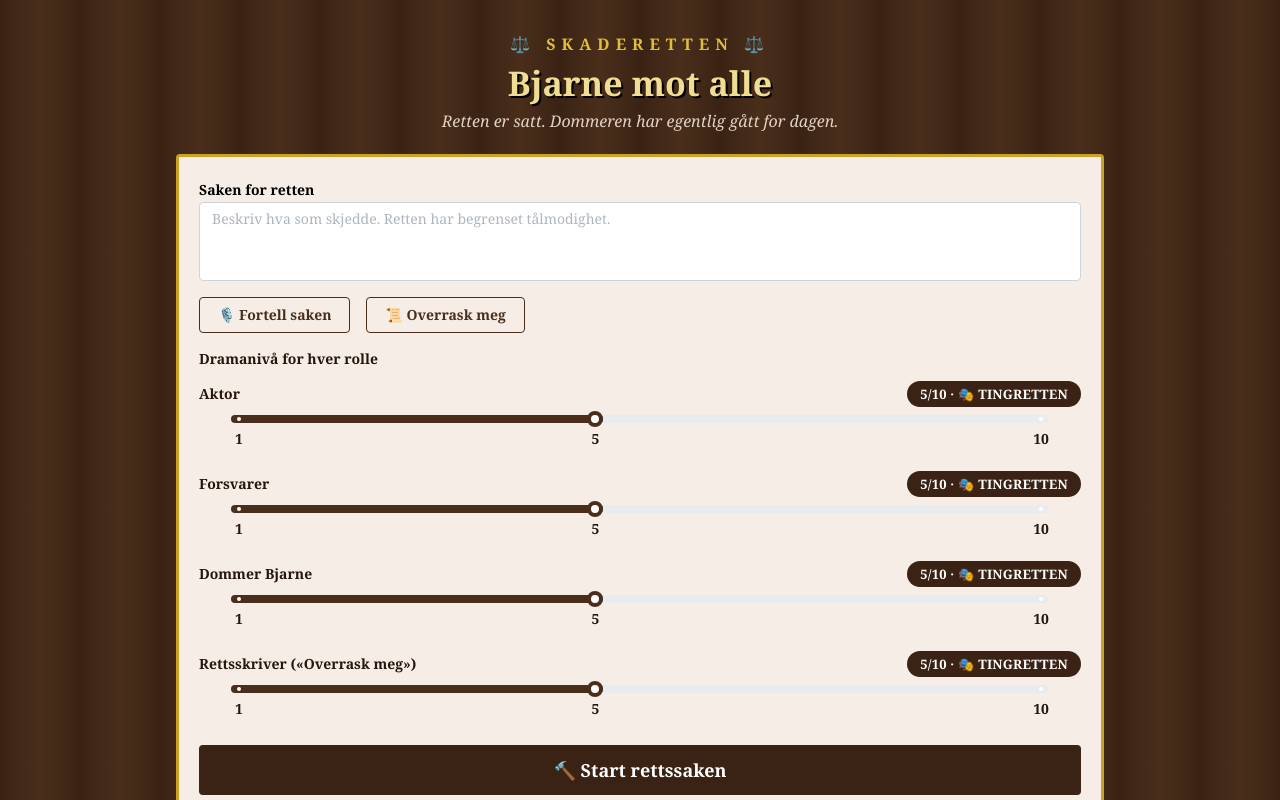
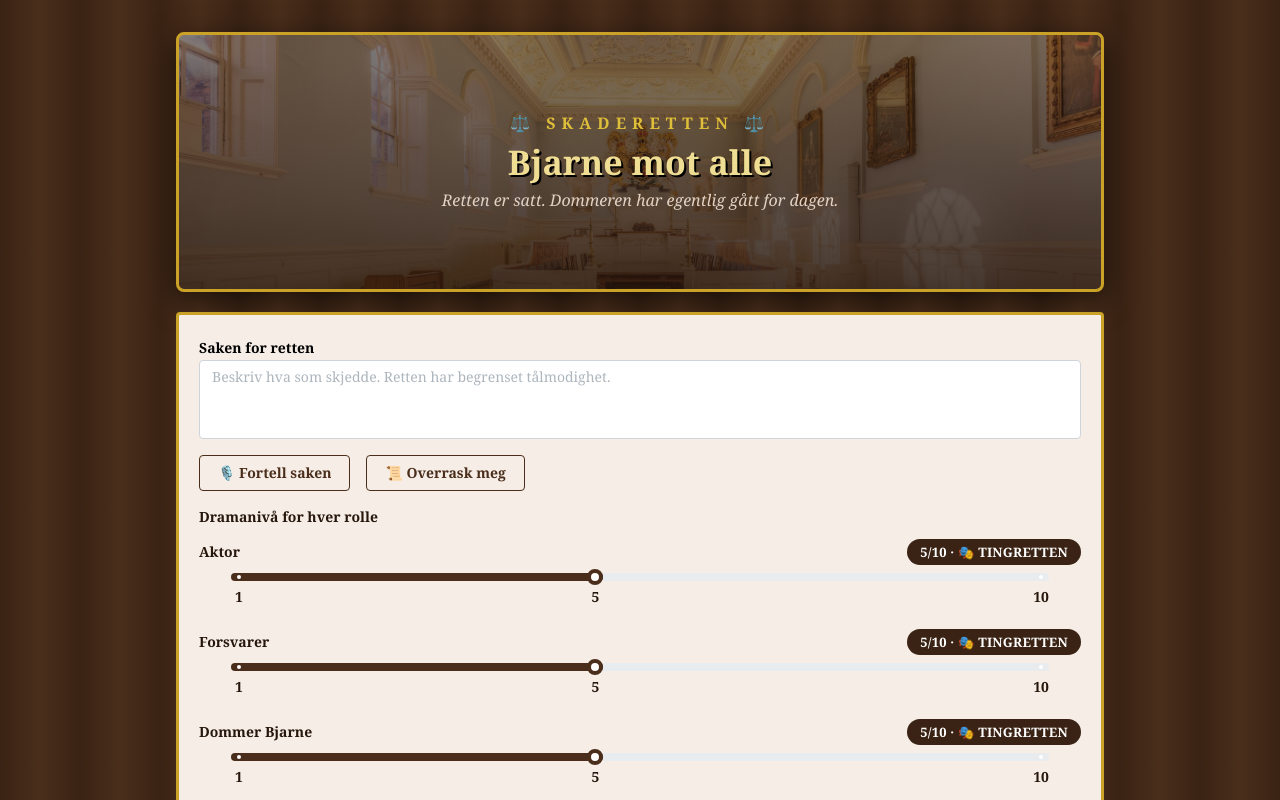
Before and after one commit to skadefryd26/lag9, a React (Vite) app in the folder frontend/: page / in a window 1280 px wide. Shown: the top 800 px of the page. Built offline with nearby package versions, Linux system fonts and the light colour scheme.

Commit message:
feat: rettssalbilde bak tittelen (#21)

```diff
--- a/frontend/src/features/rettssak/routes/Rettssal.tsx
+++ b/frontend/src/features/rettssak/routes/Rettssal.tsx
@@ -119,7 +119,20 @@ export function Rettssal() {
     >
       <Container size="md" py="xl">
         <Stack gap="lg">
-          <Stack gap={4} align="center">
+          <Stack
+            gap={4}
+            align="center"
+            justify="center"
+            mih={260}
+            p="xl"
+            style={{
+              borderRadius: 8,
+              border: "3px solid #c9a227",
+              boxShadow: "0 8px 30px rgba(0,0,0,0.6)",
+              background:
+                "linear-gradient(rgba(38,22,12,0.55), rgba(38,22,12,0.85)), url('/rettssal.jpg') center 65% / cover no-repeat",
+            }}
+          >
             <Text c="gull.4" tt="uppercase" fw={700} style={{ letterSpacing: 6 }}>
               ⚖️ Skaderetten ⚖️
             </Text>
```
Also changed, not shown: frontend/public/KILDER.txt (added), frontend/public/rettssal.jpg (added).
